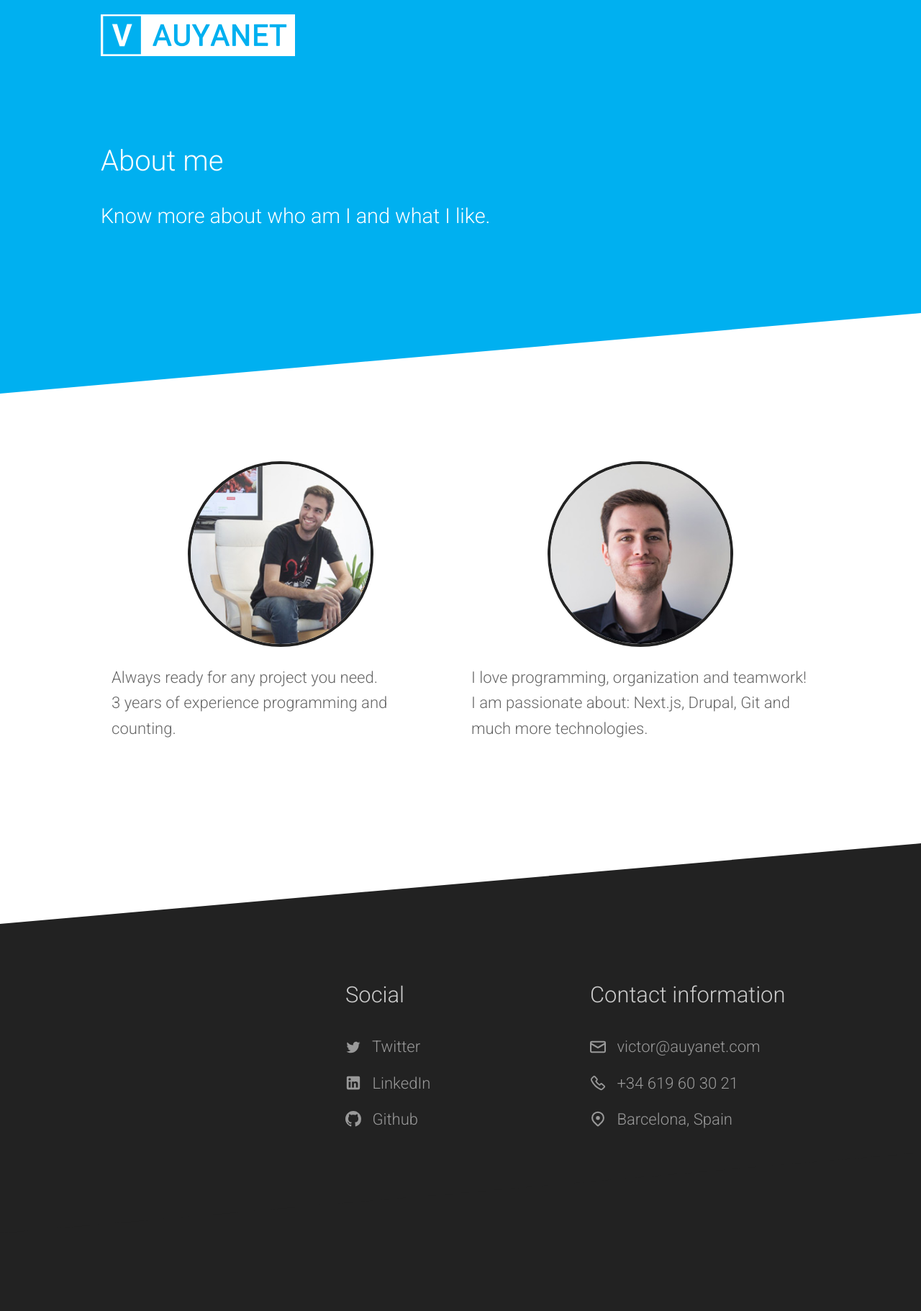
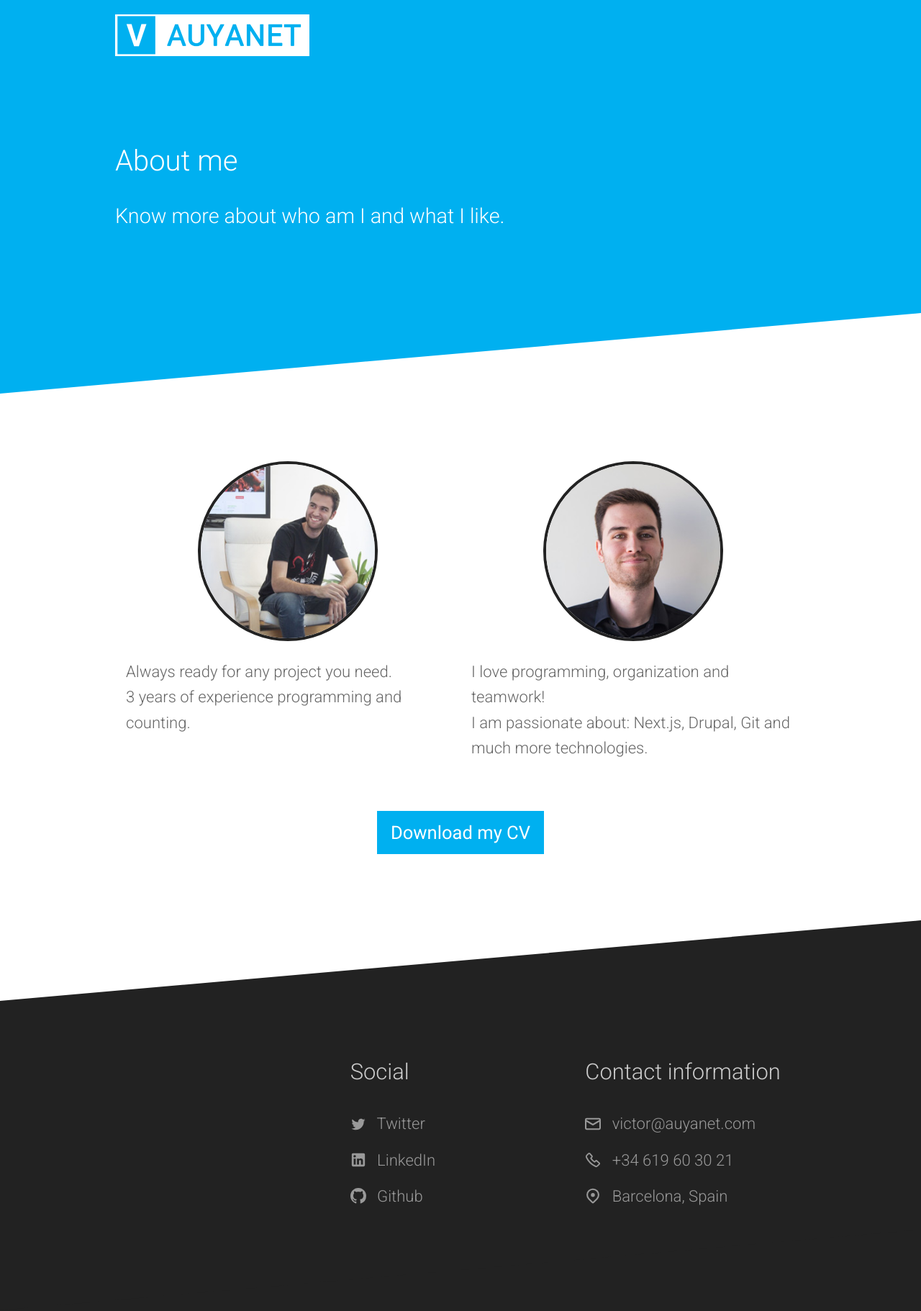
Before and after one commit to VAuyanet/portfolio, a Jekyll site: the page built from about.html, in a window 1280 px wide. Shown: the whole page at 72% size. Built offline with Jekyll 4.4.1, drawn with Linux system fonts in a browser that asks for light colours; before the commit the page ends 1714 px from its top, so only the background shows below that.

Commit message:
Added inverted button style + add download cv button in about page + fix custom grid issue

```diff
--- a/_sass/customGrid.scss
+++ b/_sass/customGrid.scss
@@ -9,11 +9,12 @@
   }
 
   .col-50 {
-    max-width: 100%;
     width: 50%;
-    flex: 1;
-    @media (max-width: 768px) {
+    @media (max-width: $min-desktop) {
       width: 100%;
     }
   }
+  .col-100 {
+    width: 100%;
+  }
 }
--- a/_sass/elements.scss
+++ b/_sass/elements.scss
@@ -13,6 +13,9 @@ body {
 @import url('https://fonts.googleapis.com/css2?family=Roboto:ital,wght@0,300;0,400;0,500;0,700;1,300;1,400;1,500;1,700&display=swap');
 body {
   font-family: 'Roboto', sans-serif;
+}
+body * {
+  box-sizing: border-box;
 }
 
 a {
--- a/_sass/layout.scss
+++ b/_sass/layout.scss
@@ -97,39 +97,51 @@ section {
     .hero-cta {
       display: flex;
       justify-content: flex-end;
-      .button {
-        font-size: 1.6rem;
-      }
     }
   }
 
   &.alternate {
-    background: #eee;
+    background: #eeeeee;
   }
 }
 
 .button {
+  display: inline-block;
+  cursor: pointer;
+  font-size: 1.6rem;
+  font-weight: 400;
   padding: 14px 18px;
+  margin: 20px 0 0 0;
   border-radius: 0;
-  display: inline-block;
+  text-decoration: none !important;
   color: $brand-color;
-  cursor: pointer;
-  margin: 20px 0 0 0;
-  border: 1px solid #fff;
-  background: #fff;
-  text-decoration: none !important;
-  font-weight: 400;
+  border: 1px solid #ffffff;
+  background: #ffffff;
 
   &:hover {
     background: rgba(255, 255, 255, 0.3);
-    color: #fff;
+    color: #ffffff;
   }
 
   &:active {
     opacity: 1;
     background: rgba(255, 255, 255, 0.1);
-    color: #fff;
+    color: #ffffff;
     transform: translateY(1px);
+  }
+  &.inverted {
+    color: #ffffff;
+    border: 1px solid $brand-color;
+    background: $brand-color;
+    &:hover {
+      background: rgba(0, 176, 240, 0.3);
+      color: $brand-color;
+    }
+
+    &:active {
+      background: rgba(0, 176, 240, 0.1);
+      color: $brand-color;
+    }
   }
 }
 
--- a/_sass/utilities.scss
+++ b/_sass/utilities.scss
@@ -1,3 +1,4 @@
+//SPACINGS
 $marginsTop: 40;
 @each $marginTop in $marginsTop {
   .mt-#{$marginTop} {
@@ -10,3 +11,11 @@ $marginsBottom: 25, 50;
     margin-bottom: $marginBottom + px !important;
   }
 }
+
+//ALIGNMENTS
+$textAlignments: center;
+@each $textAlignment in $textAlignments {
+  .text-#{$textAlignment} {
+    text-align: $textAlignment !important;
+  }
+}
--- a/about.html
+++ b/about.html
@@ -26,7 +26,7 @@ subtitle: Know more about who am I and what I like.
           </p>
         </div>
       </div>
-      <div class="col-50">
+      <div class="col-50 mb-50">
         <div class="about-img mb-25">
           <img
             src="{{ site.base_url }}/images/victor-auyanet-formal.jpg"
@@ -44,6 +44,15 @@ subtitle: Know more about who am I and what I like.
           </p>
         </div>
       </div>
+      <div class="col-100 text-center">
+        <a
+          class="button inverted"
+          href="/files/sample.pdf"
+          target="_blank"
+        >
+          Download my CV
+        </a>
+      </div>
     </div>
   </div>
 </section>
--- a/index.html
+++ b/index.html
@@ -9,7 +9,7 @@ title: Home
       My name is Victor Auyanet, I'm a Web Developer that like to push the web to its own limits in the cleanest way possible.
     </p>
     <div class="hero-cta">
-      <a class="button alt" href="{{ site.baseUrl }}/about/">
+      <a class="button" href="{{ site.baseUrl }}/about/">
         About me
       </a>
     </div>
```
Also changed, not shown: 1 other file.
